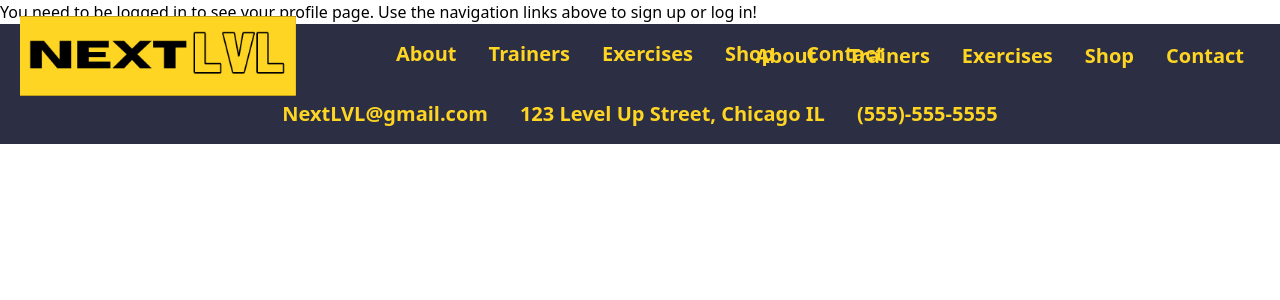
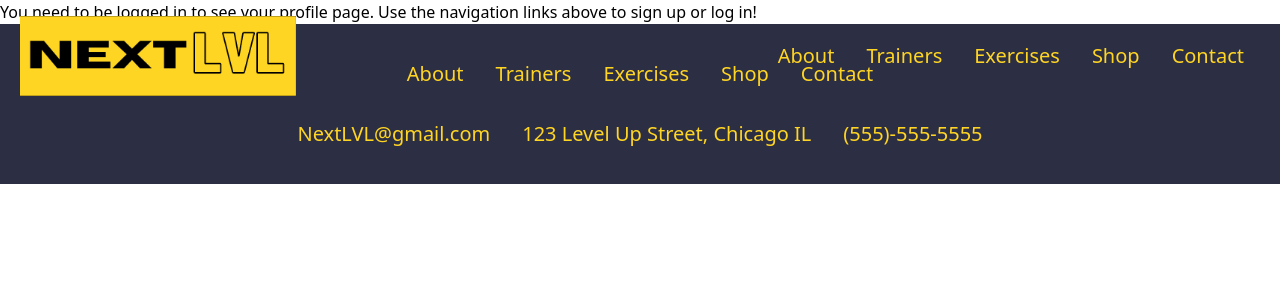
Before and after one commit to amerkulovic/NextLVL, a React (Create React App) app in the folder client/: page /profiles/1 in a window 1280 px wide. Shown: the top 300 px of the page. Built offline with nearby package versions, Linux system fonts and the light colour scheme; no server answers.

Commit message:
changed stlying of footer and nav

```diff
--- a/client/src/components/Footer/Footer.js
+++ b/client/src/components/Footer/Footer.js
@@ -2,19 +2,19 @@ import React from "react";
 
 const Footer = () => {
   return (
-    <footer className="bg-[#2C2E43] flex flex-wrap justify-center">
+    <footer className="bg-[#2C2E43] flex flex-wrap justify-center py-5">
       <div className="flex flex-col items-center">
-        <ul className="flex flex-row text-xl text-[#FFD523]">
-          <li className="px-4 my-4 font-bold">About</li>
-          <li className="px-4 my-4 font-bold">Trainers</li>
-          <li className="px-4 my-4 font-bold">Exercises</li>
-          <li className="px-4 my-4 font-bold">Shop</li>
-          <li className="px-4 my-4 font-bold">Contact</li>
+        <ul className="flex flex-row text-xl text-[#FFD523] font-extralight">
+          <li className="px-4 my-4 max-sm:my-1">About</li>
+          <li className="px-4 my-4 max-sm:my-1">Trainers</li>
+          <li className="px-4 my-4 max-sm:my-1">Exercises</li>
+          <li className="px-4 my-4 max-sm:my-1">Shop</li>
+          <li className="px-4 my-4 max-sm:my-1">Contact</li>
         </ul>
-        <ul className="flex flex-row text-xl text-[#FFD523]">
-          <li className="px-4 my-4 font-bold">NextLVL@gmail.com</li>
-          <li className="px-4 my-4 font-bold">123 Level Up Street, Chicago IL</li>
-          <li className="px-4 my-4 font-bold">(555)-555-5555</li>
+        <ul className="flex flex-row max-sm:flex-col text-xl text-[#FFD523] font-extralight">
+          <li className="px-4 my-4">NextLVL@gmail.com</li>
+          <li className="px-4 my-4">123 Level Up Street, Chicago IL</li>
+          <li className="px-4 my-4">(555)-555-5555</li>
         </ul>
       </div>
     </footer>
--- a/client/src/components/NavComponents/NavLinks.js
+++ b/client/src/components/NavComponents/NavLinks.js
@@ -1,12 +1,12 @@
 const NavLinks = () => {
   return (
     <>
-      <ul className="flex flex-row text-xl text-[#FFD523]">
-        <li className="px-4 my-4 font-bold">About</li>
-        <li className="px-4 my-4 font-bold">Trainers</li>
-        <li className="px-4 my-4 font-bold">Exercises</li>
-        <li className="px-4 my-4 font-bold">Shop</li>
-        <li className="px-4 my-4 font-bold">Contact</li>
+      <ul className="flex flex-row text-xl text-[#FFD523] font-extralight">
+        <li className="px-4 my-4">About</li>
+        <li className="px-4 my-4">Trainers</li>
+        <li className="px-4 my-4">Exercises</li>
+        <li className="px-4 my-4">Shop</li>
+        <li className="px-4 my-4">Contact</li>
       </ul>
     </>
   );
```
